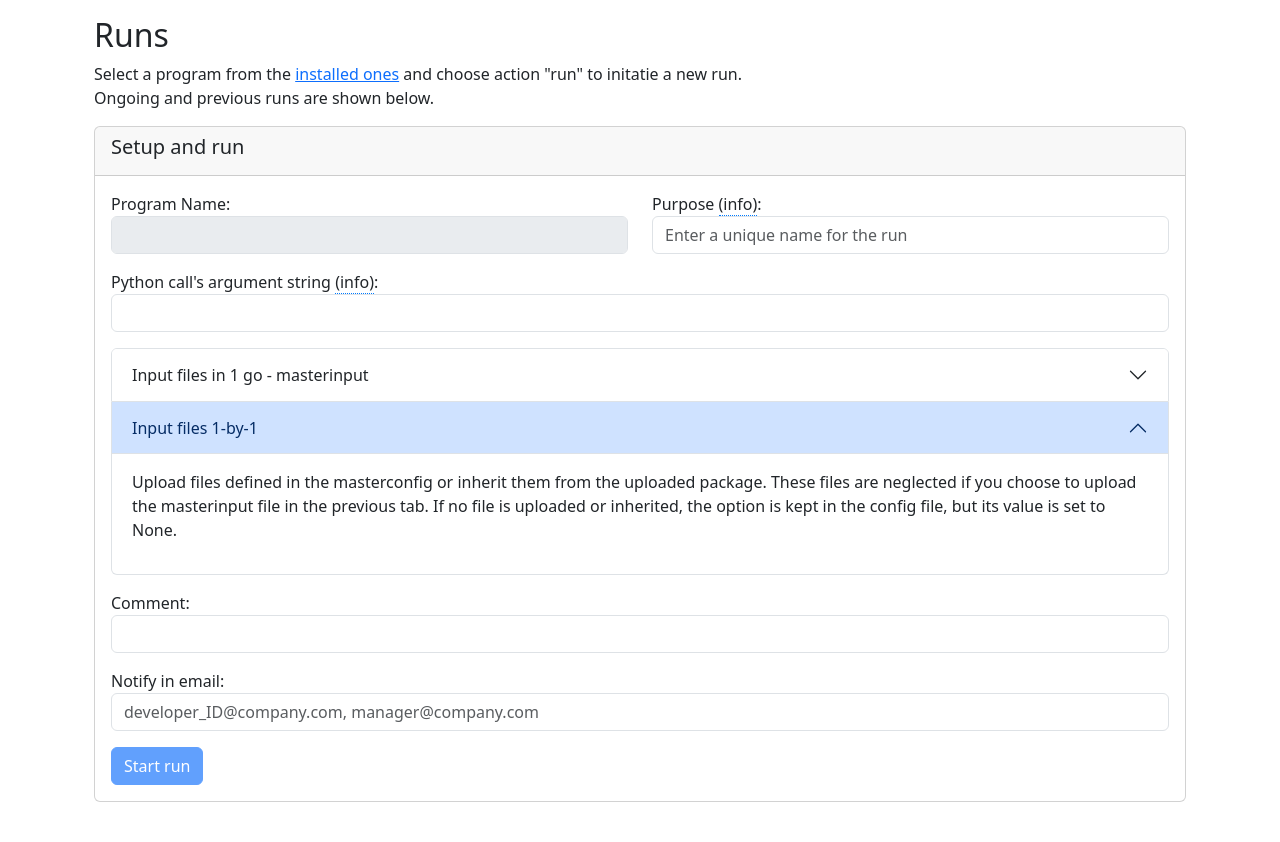
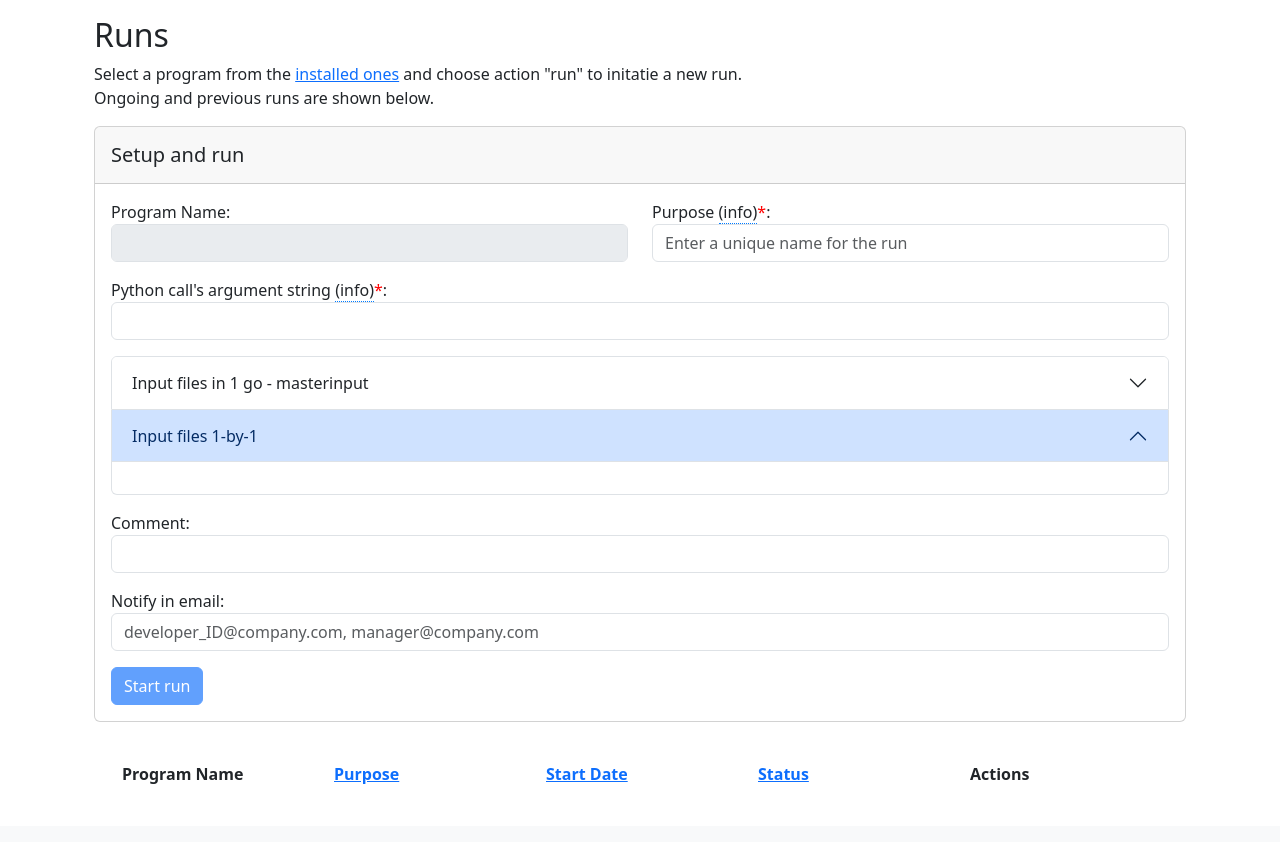
Before and after one commit to danieltuzes/gep_host_service, a Flask app: template gep_host/templates/runs.html in a window 1280 px wide. Shown: the part 56-898 px from the top of the page. After the commit the page ends 840 px from the top, so only its background shows below. Run offline with Flask 3, Linux system fonts and the light colour scheme; the template is opened without the code that fills it, so the values that code supplies are empty; some libraries are stand-ins or nearby versions.

Commit message:
improve style
toast close button is now normal colour, mandatory inputs are marked with red star, run inputs are explained in tooltips, rather than in paragraphs

```diff
--- a/gep_host/templates/base.html
+++ b/gep_host/templates/base.html
@@ -84,8 +84,7 @@
                 <div class="toast-body">
                     A task is completed! Click <a href="#" id="reload-link">here</a> to reload.
                 </div>
-                <button type="button" class="btn-close btn-close-white me-2 m-auto" data-bs-dismiss="toast"
-                    aria-label="Close"></button>
+                <button type="button" class="btn-close me-2 m-auto" data-bs-dismiss="toast" aria-label="Close"></button>
             </div>
         </div>
     </div>
--- a/gep_host/templates/runs.html
+++ b/gep_host/templates/runs.html
@@ -8,7 +8,7 @@
         Ongoing and previous runs are shown below.</p>
     {% if prg_to_run is not none %}
     <div class="card">
-        <div class="card-header" id="headingAddProgram">
+        <div class="card-header pt-3" id="headingAddProgram">
             <h5>Setup and run {{program_name}}</h5>
         </div>
         <div class="card-body">
@@ -22,7 +22,8 @@
                     <div class="mb-3 col-md-6">
                         <label for="purpose">Purpose <span class="tooltip-text" data-bs-toggle="tooltip"
                                 data-bs-placement="top"
-                                title="It can contain only alphanumeric chars and _.- Space is not allowed.">(info)</span>:</label>
+                                title="It can contain only alphanumeric chars and _.- Space is not allowed.">(info)</span><span
+                                style="color: red;">*</span>:</label>
                         <input type="text" name="purpose" class="form-control" required
                             placeholder="Enter a unique name for the run">
                     </div>
@@ -31,7 +32,8 @@
                     <label for="args">
                         Python call's argument string
                         <span class="tooltip-text" data-bs-toggle="tooltip" data-bs-placement="top"
-                            title="Enter the string that follows python -m. It can contain only alphanumeric chars and &quot;-&#039;_\^/(,)[.]">(info)</span>:
+                            title="Enter the string that follows python -m. It can contain only alphanumeric chars and &quot;-&#039;_\^/(,)[.]">
+                            (info)</span><span style="color: red;">*</span>:
                     </label>
                     <input type="text" name="args" class="form-control" value="{{ prg_to_run.def_args }}" required>
                 </div>
@@ -39,18 +41,13 @@
                     <div class="accordion-item">
                         <h2 class="accordion-header" id="headingOne">
                             <button class="accordion-button collapsed" type="button" data-bs-toggle="collapse"
-                                data-bs-target="#collapseOne">
+                                data-bs-target="#collapseOne" data-bs-toggle="tooltip" data-bs-placement="top"
+                                title="Upload all the files and optionally even more by sending a zip file that contains all the files and a MasterInput.cfg for the mapping. Inputs in the 1-by-1 tab are ignored if you select a file here. Inheritable files are all inherited if not defined in the MasterInput.cfg in the zip file.">
                                 Input files in 1 go - masterinput
                             </button>
                         </h2>
                         <div id="collapseOne" class="accordion-collapse collapse" data-bs-parent="#runInputAccordion">
                             <div class="accordion-body">
-                                <p> Upload all the files and optionally even more by sending a zip file
-                                    that contains all the files and a MasterInput.cfg for the mapping.
-                                    Inputs in the 1-by-1 tab are ignored if you select a file here.
-                                    Inheritable files are all inherited if not defined
-                                    in the MasterInput.cfg in the zip file.
-                                </p>
                                 <div class="mb-3 row">
                                     <label for="masterinput" class="col-sm-2 col-form-label">Masterinput:</label>
                                     <div class="col-sm-6">
@@ -68,20 +65,14 @@
                     <div class="accordion-item">
                         <h2 class="accordion-header" id="headingTwo">
                             <button class="accordion-button" type="button" data-bs-toggle="collapse"
-                                data-bs-target="#collapseTwo">
+                                data-bs-target="#collapseTwo" data-bs-toggle="tooltip" data-bs-placement="top"
+                                title="Upload files defined in the masterconfig or inherit them from the uploaded package. These files are neglected if you choose to upload the masterinput file in the previous tab. If no file is uploaded or inherited, the option is kept in the config file, but its value is set to None.">
                                 Input files 1-by-1
                             </button>
                         </h2>
                         <div id="collapseTwo" class="accordion-collapse collapse show"
                             data-bs-parent="#runInputAccordion">
                             <div class="accordion-body">
-                                <p>Upload files defined in the masterconfig or inherit them
-                                    from the uploaded package.
-                                    These files are neglected if you choose to upload the masterinput file
-                                    in the previous tab.
-                                    If no file is uploaded or inherited, the option is kept in
-                                    the config file, but its value is set to None.
-                                </p>
                                 {% set inputs = prg_to_run.inputs|parse_json %}
                                 {% for input_name, input_path in inputs.items() %}
                                 {% if input_path is not none %}
--- a/gep_host/templates/users_tokens.html
+++ b/gep_host/templates/users_tokens.html
@@ -2,10 +2,9 @@
 
 {% block content %}
 <div class="container mt-3">
-    <div class="container">
-        <h2 class="d-inline-block">Users, tokens </h2>
+    <div class="container ps-0">
+        <h2 class="d-inline-block ps-0">Users, tokens </h2>
         <span class="badge bg-warning">Not implemented.</span>
-    </div>
     </div>
     <p>A token is specific to an email address and used to authenticate the user behind it.
         Some actions on this page can be performed only by users with elevated privileges, e.g.:
@@ -17,4 +16,5 @@
     This feature will be implemented once a need for it arises.
     </p>
 </div>
+
 {% endblock %}
```
Also changed, not shown: gep_host/templates/programs.html (+8 -4 lines). Lines whose indentation alone changed are shown as unchanged.
